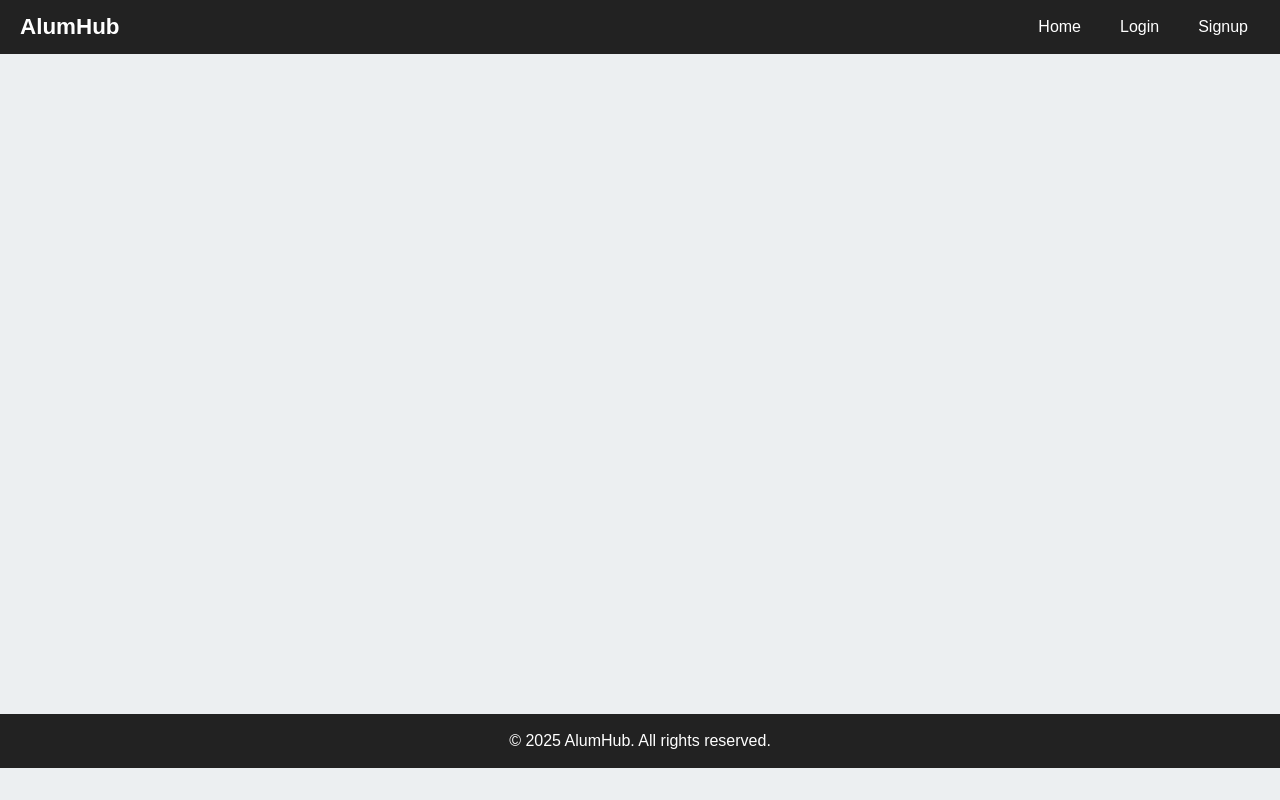
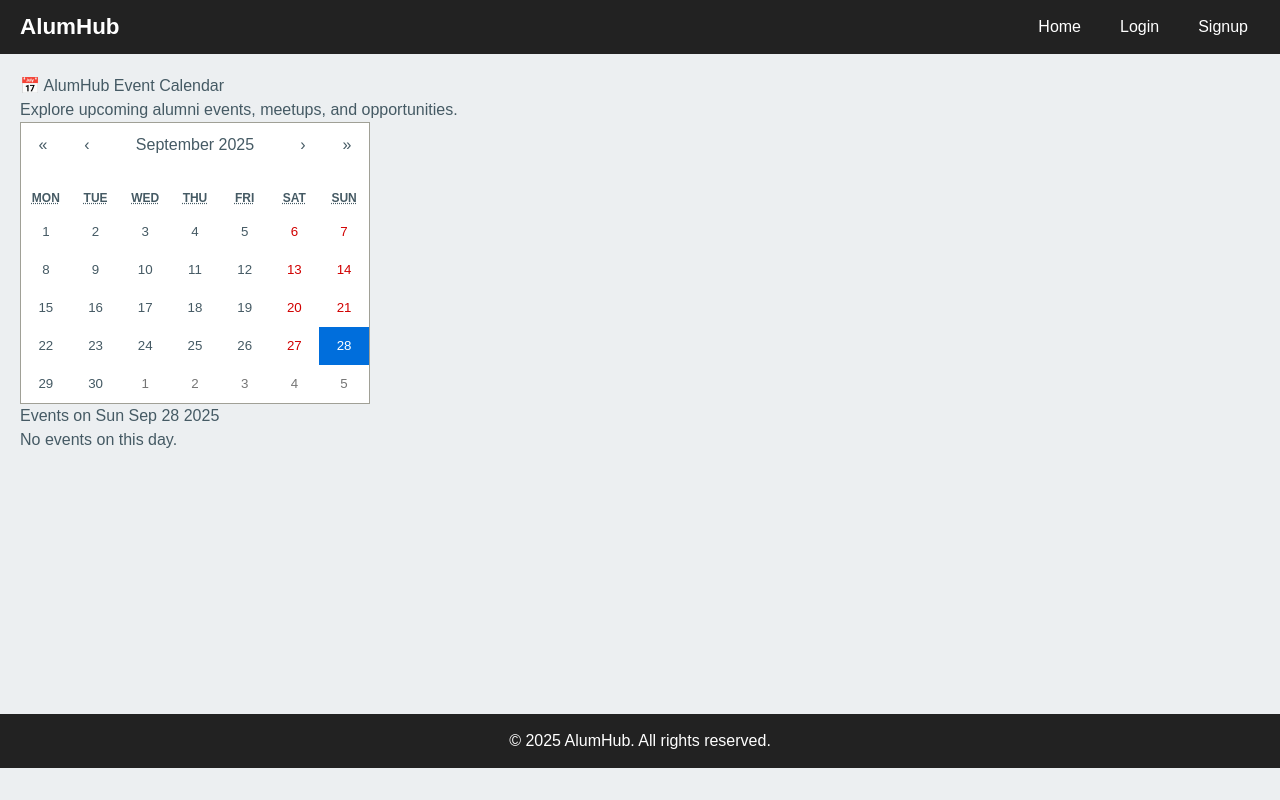
Before and after one commit to Pranav1632/AlumHub, a React (Vite) app in the folder alumni-frontend/: page /events in a window 1280 px wide. Built offline with nearby package versions, Linux system fonts and the light colour scheme.

Commit message:
added calender

```diff
--- a/alumni-frontend/src/main.jsx
+++ b/alumni-frontend/src/main.jsx
@@ -22,6 +22,8 @@ import "./index.css";
 // import the new page at the top
 import AlumniDirectory from "./pages/AlumniDirectory";
 import JobBoard from "./pages/JobBoard"; // ✅ import the JobBoard page
+import CalendarPage from "./pages/CalenderPage";  // ✅ import the CalendarPage
+
 
 ReactDOM.createRoot(document.getElementById("root")).render(
   <React.StrictMode>
@@ -67,6 +69,9 @@ ReactDOM.createRoot(document.getElementById("root")).render(
              {/* Alumni Directory */}
   <Route path="/alumni-directory" element={<AlumniDirectory />} />
   <Route path="/job-board" element={<JobBoard />} />
+  <Route path="/calendar" element={<CalendarPage />} />
+  <Route path="/events" element={<CalendarPage />} />
+
           </Routes>
         </main>
         <Footer />
--- /dev/null
+++ b/alumni-frontend/src/pages/CalenderPage.jsx
@@ -0,0 +1,69 @@
+// src/pages/CalendarPage.jsx
+import React, { useState } from "react";
+import Calendar from "react-calendar";
+import "react-calendar/dist/Calendar.css";
+
+export default function CalendarPage() {
+  const [date, setDate] = useState(new Date());
+
+  const events = [
+    { date: "2025-09-20", title: "🎉 Alumni Meetup" },
+    { date: "2025-09-25", title: "🎤 Guest Lecture" },
+    { date: "2025-10-05", title: "🏆 Hackathon" },
+  ];
+
+  const tileContent = ({ date, view }) => {
+    if (view === "month") {
+      const eventForDay = events.find(
+        (e) => new Date(e.date).toDateString() === date.toDateString()
+      );
+      return eventForDay ? (
+        <div className="w-2 h-2 bg-indigo-500 rounded-full mx-auto mt-1" title={eventForDay.title}></div>
+      ) : null;
+    }
+  };
+
+  return (
+    <div className="min-h-screen bg-gradient-to-b from-indigo-50 to-indigo-100 p-8 flex flex-col items-center">
+      <h1 className="text-4xl font-bold text-indigo-900 mb-2">📅 AlumHub Event Calendar</h1>
+      <p className="text-indigo-700 mb-8 text-center max-w-2xl">
+        Explore upcoming alumni events, meetups, and opportunities.
+      </p>
+
+      <div className="calendar-container w-full max-w-5xl shadow-lg rounded-xl overflow-hidden bg-white p-6 mb-8">
+        <Calendar
+          onChange={setDate}
+          value={date}
+          tileContent={tileContent}
+          className="react-calendar w-full h-[600px] text-indigo-900 border-0 text-lg"
+        />
+      </div>
+
+      <div className="event-list w-full max-w-5xl bg-white rounded-xl shadow-lg p-6">
+        <h2 className="text-2xl font-semibold text-indigo-800 mb-4">
+          Events on {date.toDateString()}
+        </h2>
+        {events.filter(
+          (e) => new Date(e.date).toDateString() === date.toDateString()
+        ).length === 0 ? (
+          <p className="text-gray-500">No events on this day.</p>
+        ) : (
+          <ul className="space-y-2">
+            {events
+              .filter(
+                (e) => new Date(e.date).toDateString() === date.toDateString()
+              )
+              .map((e, i) => (
+                <li
+                  key={i}
+                  className="p-3 rounded-lg bg-indigo-100 text-indigo-900 font-medium flex items-center justify-between shadow-sm"
+                >
+                  {e.title}
+                </li>
+              ))}
+          </ul>
+        )}
+      </div>
+    </div>
+  );
+}
--- a/alumni-frontend/src/pages/dashboards/StudentDashboard.jsx
+++ b/alumni-frontend/src/pages/dashboards/StudentDashboard.jsx
@@ -198,15 +198,19 @@ export default function StudentDashboard() {
             </div>
 
             {/* Event Card */}
+            {/* Event Card */}
 <div className="dashboard-card event-card">
   <h3>
-                <i className="fas fa-calendar-days icon-event"></i> Event Horizon
+    <i className="fas fa-calendar-days icon-event"></i> Upcoming Events
   </h3>
+  <div className="calendar-wrapper">
     <EventCalendar />
-              <Link to="#" className="card-link">
+  </div>
+  <Link to="/events" className="card-link">
     Full Calendar <i className="fas fa-arrow-right"></i>
   </Link>
 </div>
+
           </div>
         </section>
       </main>
```
Also changed, not shown: alumni-frontend/src/pages/css-pages/CalendarPage.css (added). Lines whose indentation alone changed are shown as unchanged.
